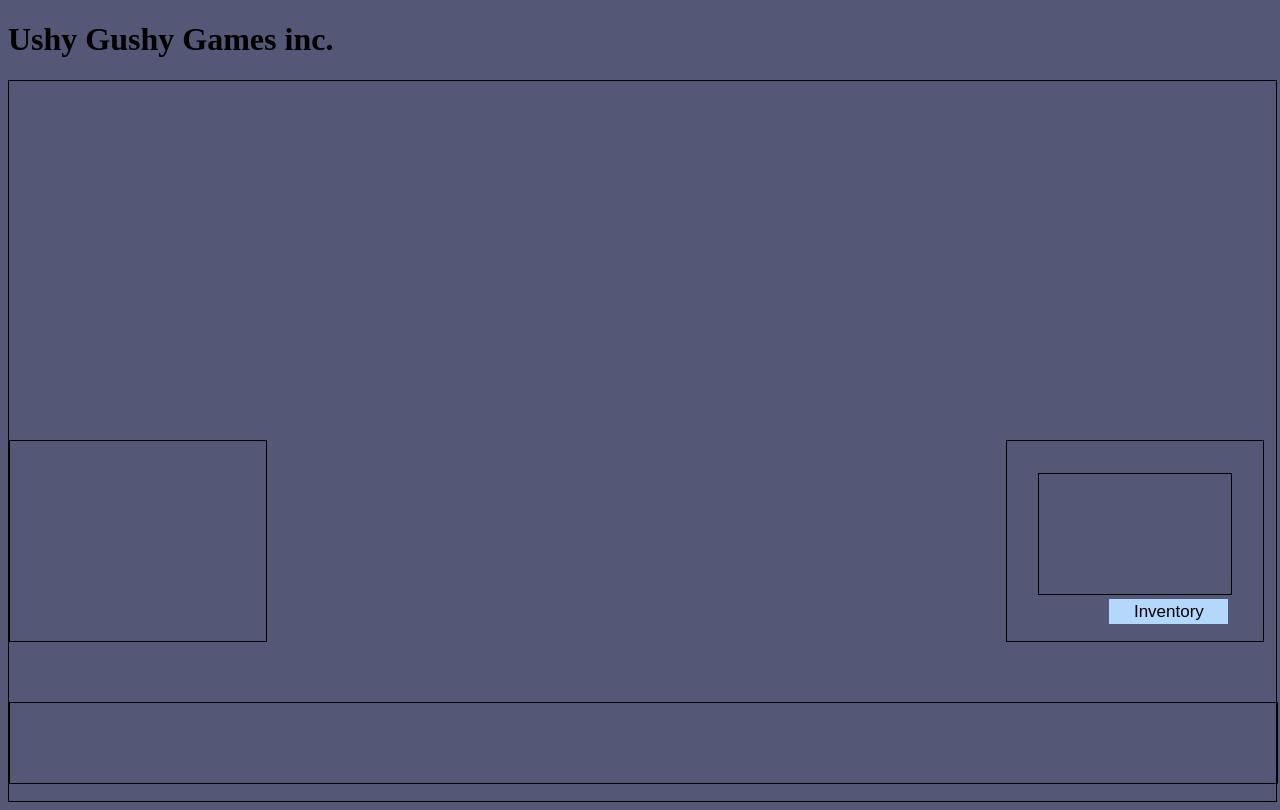
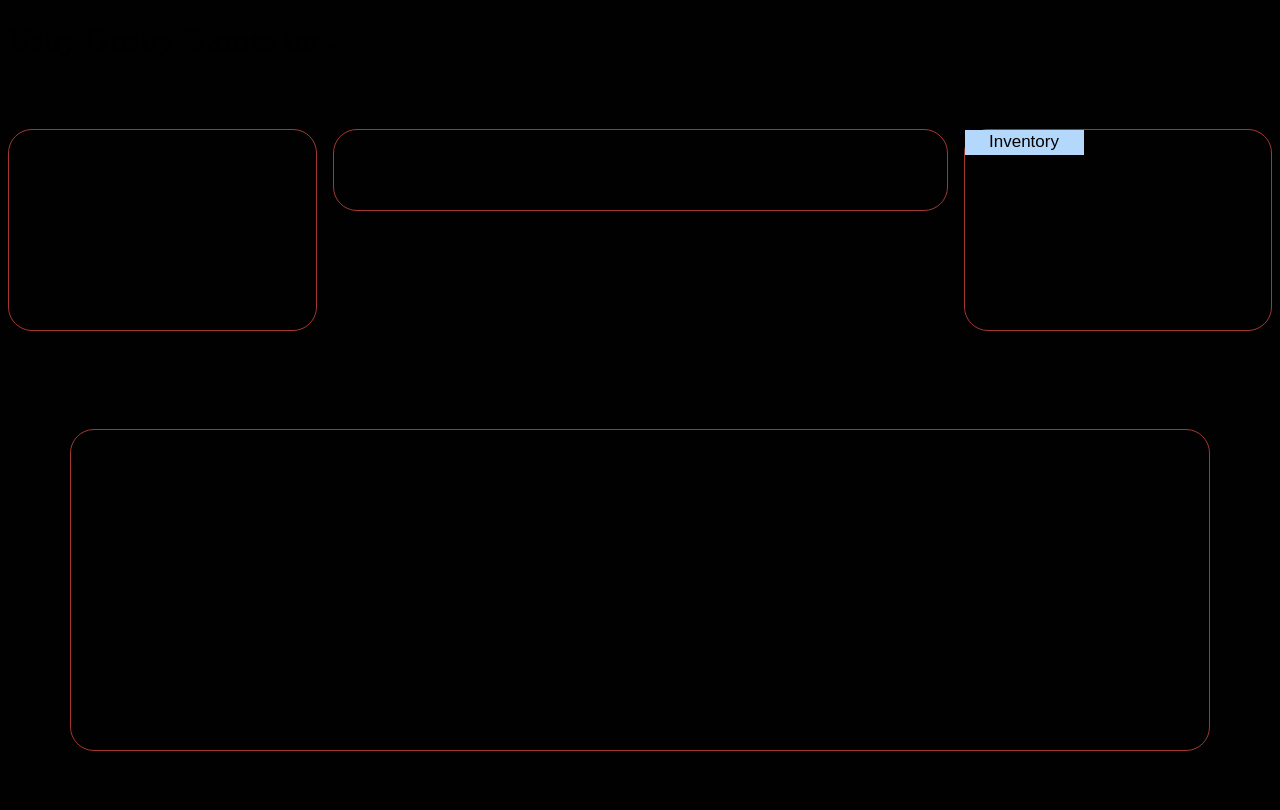
Before and after one commit to bigolchris/A-Game-With-A-Friend, a website built with Vite: page index.html in a window 1280 px wide. Both pictures are taken after a click on the button "PLAY". Built offline with nearby package versions, Linux system fonts and the light colour scheme.

Commit message:
start of general styles

```diff
--- a/index.html
+++ b/index.html
@@ -40,36 +40,39 @@
 
     <!-- game screen box *dialog* -->
     <div class="game-screen hide">
-      <div class="game-wrapper hide">
-        <div class="game-container">
-          <div class="game-content"></div>
+      <!-- decisions being made in game will be held here -->
+
+      <div class="ui-container">
+        <div class="game-container player-info-container">
+          <div class="player-info-container">
+            <div class="player-info-content"></div>
           </div>
         </div>
 
-      <!-- decisions being made in game will be held here -->
-
-      <div class="decisions-wrapper hide">
-        <div class="decisions-container">
-          <div class="decisions-content"></div>
+        <!-- Game info -->
+        <div class="game-container interactive-container">
+          <div class="interactive-container">
+            <div class="interactive-content"></div>
           </div>
         </div>
 
         <!-- Used to open inventory -->
 
-      <div class="inv-container hide">
+        <div class="game-container inv-container hide">
           <div class="open-inv">
             <button class="open-btn">Inventory</button>
           </div>
           <div class="inside-inv"></div>
         </div>
       </div>
-    <!-- Any event that happens in game. Damage taken, damage done, armor health after hit taken etc will be displayed here -->
 
-    <div class="event-container">
+      <div class="game-container event-container">
         <div class="log-container">
           <div class="game-events"></div>
         </div>
       </div>
+    </div>
+    <!-- Any event that happens in game. Damage taken, damage done, armor health after hit taken etc will be displayed here -->
 
     <script type="module" src="./src/main.js"></script>
   </body>
--- a/src/styles/_general.scss
+++ b/src/styles/_general.scss
@@ -1,5 +1,12 @@
+@use "./utils/" as *;
+
 body {
-  background-color: #545775;
+  background-color: $main-bg-color;
+}
+
+.game-container {
+  border: 1px solid $main-border-color;
+  border-radius: 1.5em;
 }
 
 .hide {
--- /dev/null
+++ b/src/styles/components/_event.scss
@@ -0,0 +1,5 @@
+.event-container {
+    height: 20em;
+    width: 90%;
+    margin-inline: auto;
+}
--- a/src/styles/components/_gamescreen.scss
+++ b/src/styles/components/_gamescreen.scss
@@ -1,44 +1,3 @@
-.inv-container {
-  border: 1px solid black;
-  width: 20vw;
-  height: 25vh;
-  position: absolute;
-  top: 55%;
-  right: 1em;
-  .open-btn {
-    position: absolute;
-    margin-bottom: 1em;
-    left: 40%;
-    bottom: 0%;
-    width: 7em;
-    background-color: #b4d8fc;
-    color: black;
-    text-align: center;
-    border: none;
-    font-size: 17px;
-    cursor: pointer;
-    padding: 2.5px 0;
-  }
-
-  .open-btn:hover {
-    transform: translateY(-2px);
-    box-shadow: 2px 2px 5px black;
-    border-radius: 8px;
-  }
-  &.hide {
-    display: none;
-  }
-
-  .inside-inv {
-    border: 1px solid black;
-    width: 15vw;
-    height: 15vh;
-    position: relative;
-    left: 12%;
-    margin-top: 2em;
-  }
-}
-
 .placeholder {
   display: flex;
   &.hide {
@@ -46,33 +5,34 @@
   }
 }
 
-.game-wrapper {
-  border: 1px solid black;
-  width: 99vw;
+.game-screen {
+  display: flex;
+  flex-direction: column;
+  justify-content: space-around;
+  height: 90vh;
+  &.hide {
+    display: none;
+  }
+}
+
+.ui-container {
+  display: flex;
+  gap: 1em;
+}
+
+.interactive-container {
+  flex: 2;
   height: 10vh;
-  position: absolute;
   bottom: 1em;
   &.hide {
     display: none;
   }
 }
 
-.decisions-wrapper {
-  border: 1px solid black;
-  width: 20vw;
+.player-info-container {
+  flex: 1;
   height: 25vh;
-  position: absolute;
-  top: 55%;
   &.hide {
     display: none;
   }
 }
-
-.game-screen {
-  border: 1px solid black;
-  width: 99vw;
-  height: 90vh;
-  &.hide {
-    display: none;
-  }
-}
--- /dev/null
+++ b/src/styles/components/_inventory.scss
@@ -0,0 +1,33 @@
+.inv-container {
+    height: 25vh;
+    flex: 1;
+    .open-btn {
+      margin-bottom: 1em;
+      width: 7em;
+      background-color: #b4d8fc;
+      color: black;
+      text-align: center;
+      border: none;
+      font-size: 17px;
+      cursor: pointer;
+      padding: 2.5px 0;
+    }
+
+    .open-btn:hover {
+      transform: translateY(-2px);
+      box-shadow: 2px 2px 5px black;
+      border-radius: 8px;
+    }
+    &.hide {
+      display: none;
+    }
+
+    .inside-inv {
+      border: 1px solid black;
+      width: 15vw;
+      height: 15vh;
+      position: relative;
+      left: 12%;
+      margin-top: 2em;
+    }
+  }
--- a/src/styles/main.scss
+++ b/src/styles/main.scss
@@ -1,3 +1,5 @@
 @import "./general";
 @import "./components/popup";
 @import "./components/gamescreen";
+@import "./components/inventory";
+@import "./components/event";
--- a/src/styles/utils/_variables.scss
+++ b/src/styles/utils/_variables.scss
@@ -0,0 +1,4 @@
+$main-text-color: #f5f9ff;
+$main-title-text-color: #6DB8D1;
+$main-bg-color: #010101;
+$main-border-color: #A53732;
```
Lines whose indentation alone changed are shown as unchanged.
